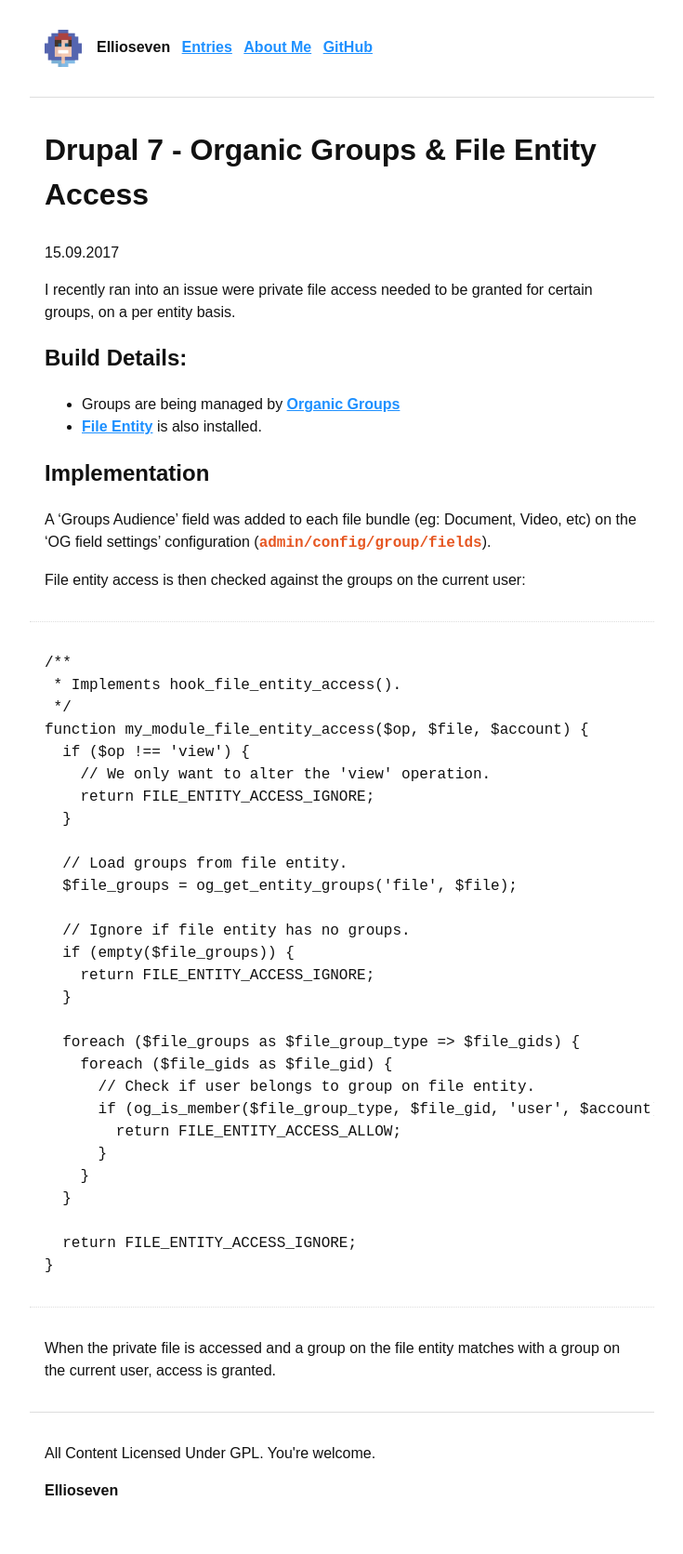
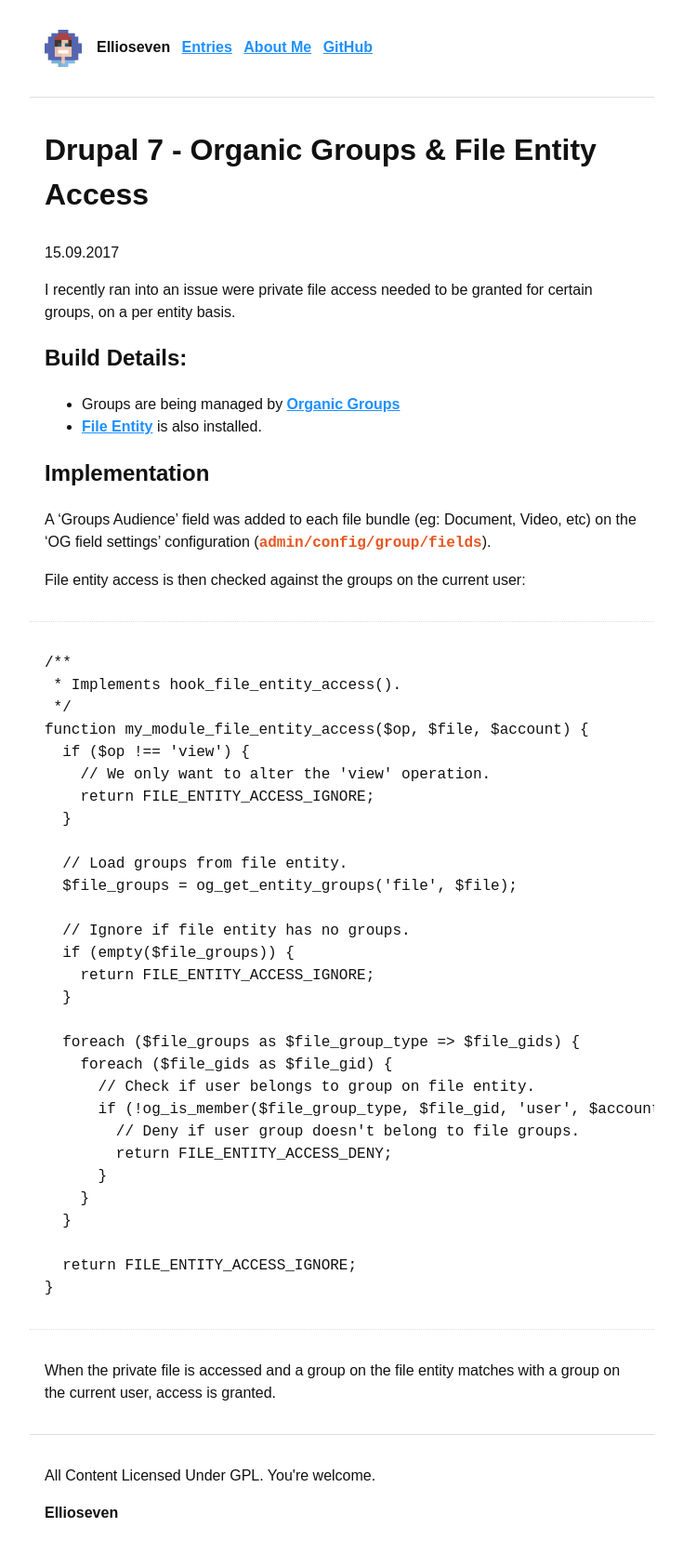
Before and after one commit to ellioseven/ellioseven.github.io, a Jekyll site: the page built from _posts/2017-10-24-drupal-7-organic-groups-file-entity-access.markdown, in a window 1280 px wide. Shown: the whole page at 93% size, without its empty margins (272-1007 px from the left). Built offline with Jekyll 4.4.1, drawn with Linux system fonts in a browser that asks for light colours; before the commit the page ends 1647 px from its top, so only the background shows below that.

Commit message:
Fix error in listing

```diff
--- a/_posts/2017-10-24-drupal-7-organic-groups-file-entity-access.markdown
+++ b/_posts/2017-10-24-drupal-7-organic-groups-file-entity-access.markdown
@@ -39,8 +39,9 @@ function my_module_file_entity_access($op, $file, $account) {
   foreach ($file_groups as $file_group_type => $file_gids) {
     foreach ($file_gids as $file_gid) {
       // Check if user belongs to group on file entity.
-      if (og_is_member($file_group_type, $file_gid, 'user', $account)) {
-        return FILE_ENTITY_ACCESS_ALLOW;
+      if (!og_is_member($file_group_type, $file_gid, 'user', $account)) {
+        // Deny if user group doesn't belong to file groups.
+        return FILE_ENTITY_ACCESS_DENY;
       }
     }
   }
```
